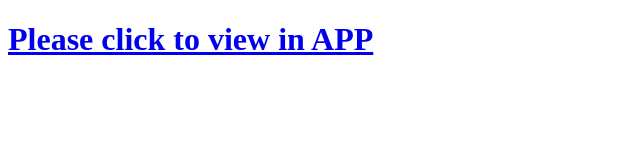
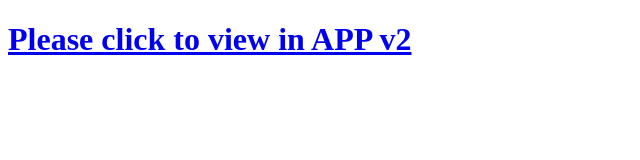
Before and after one commit to markmliu999/markmliu999.github.io, a plain HTML site: page eet.html in a window 1280 px wide. Shown: the full height of the page, 0-640 px from the left. Drawn offline with Linux system fonts and the light colour scheme.

Commit message:
update v2

```diff
--- a/eet.html
+++ b/eet.html
@@ -20,7 +20,7 @@
 
 
     <a href="https://app.adjust.com/hj0l2mx?deep_link=eetapp%3A%2F%2Fapplinks%2Fcovid-19-cases-hospitalizations-continue-to-drop-in-us-cdc_4237895%2Ehtml">
-        <h1>Please click to view in APP</h1>
+        <h1>Please click to view in APP v2</h1>
     </a>
 </body>
 
```
